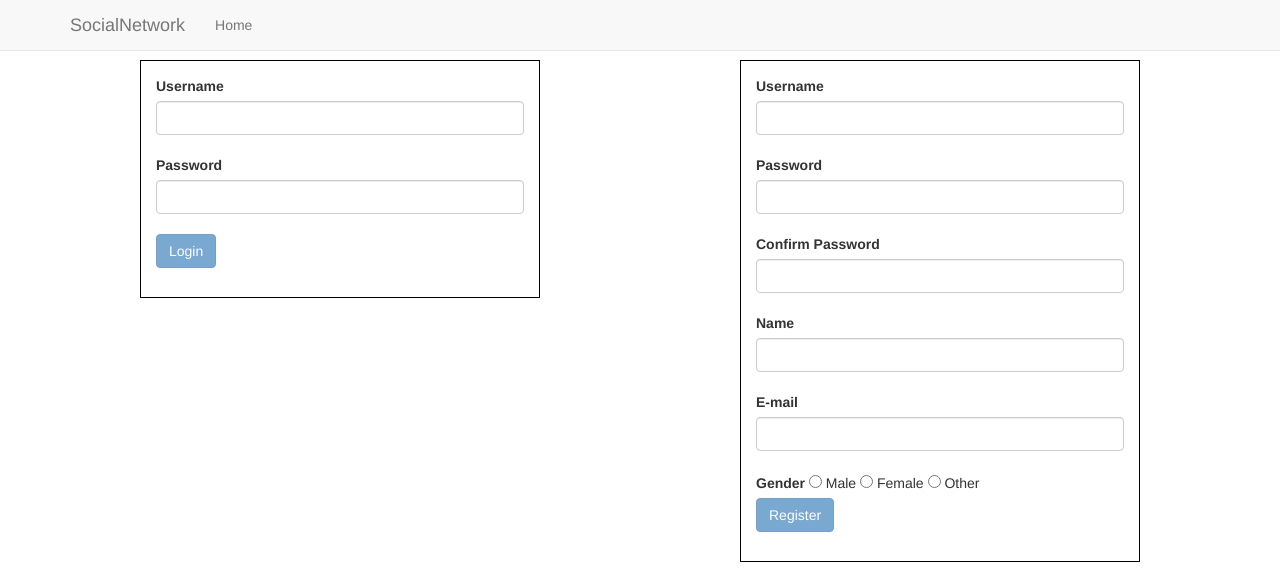
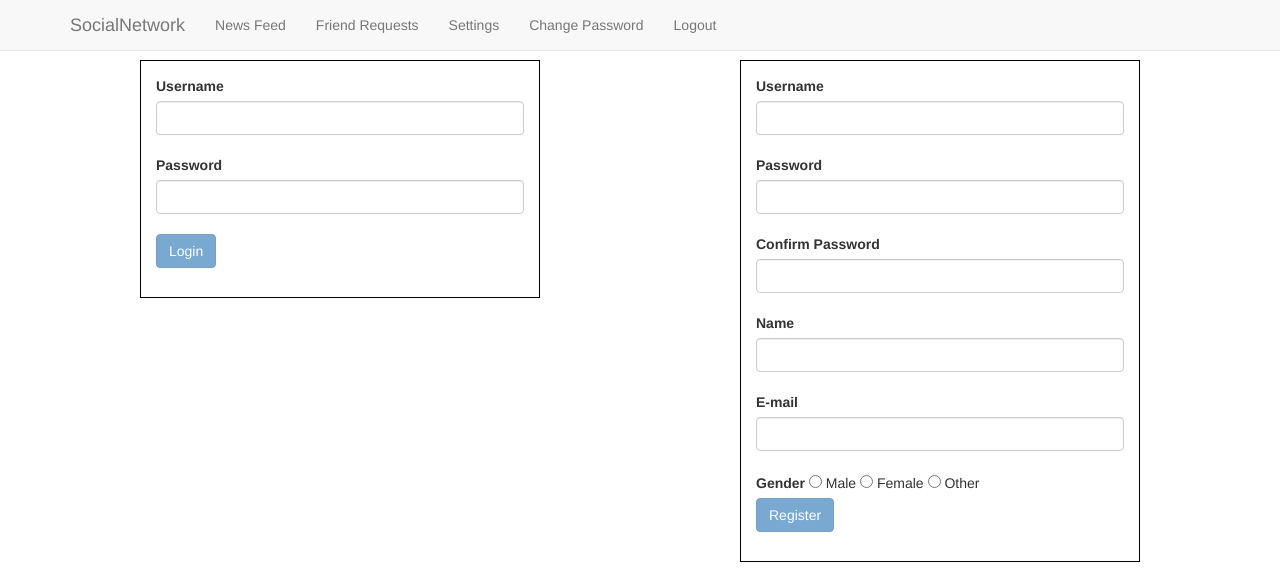
Before and after one commit to tonitonev/AngJS-SN, a website: page index.html in a window 1280 px wide. Drawn offline with nearby package versions, Linux system fonts and the light colour scheme; no server answers.

Commit message:
update 19.04.2016

```diff
--- a/index.html
+++ b/index.html
@@ -12,7 +12,7 @@
     <script src="app/bower_components/html5-boilerplate/dist/js/vendor/modernizr-2.8.3.min.js"></script>
     <base href="/"/>
 </head>
-<body>
+<body ng-controller="MainCtrl" cz-shortcut-listen="true">
 <div class="navbar navbar-default navbar-fixed-top">
     <div class="container">
         <div class="navbar-header">
@@ -24,15 +24,30 @@
             </button>
         </div>
         <div class="navbar-collapse collapse" id="navbar-main">
-            <ul class="nav navbar-nav">
+            <ul ng-if="isAuthenticated" class="nav navbar-nav">
                 <li>
-                    <a href="#/">Home</a>
+                    <a href="#/newsFeed">News Feed</a>
+                </li>
+                <li>
+                    <a href="#/friendRequests">Friend Requests</a>
+                </li>
+                <li>
+                    <a href="#/settings">Settings</a>
+                </li>
+                <li>
+                    <a href="#/changePassword">Change Password</a>
+                </li>
+                <li>
+                    <a href="#/logout">Logout</a>
                 </li>
             </ul>
         </div>
     </div>
 </div>
 
+<div class="container">
+    {{currentUser.id}}
+</div>
 
 <div class="container">
 <div class="row">
```
Also changed, not shown: app/users/identity.js (+3 -1 lines).
